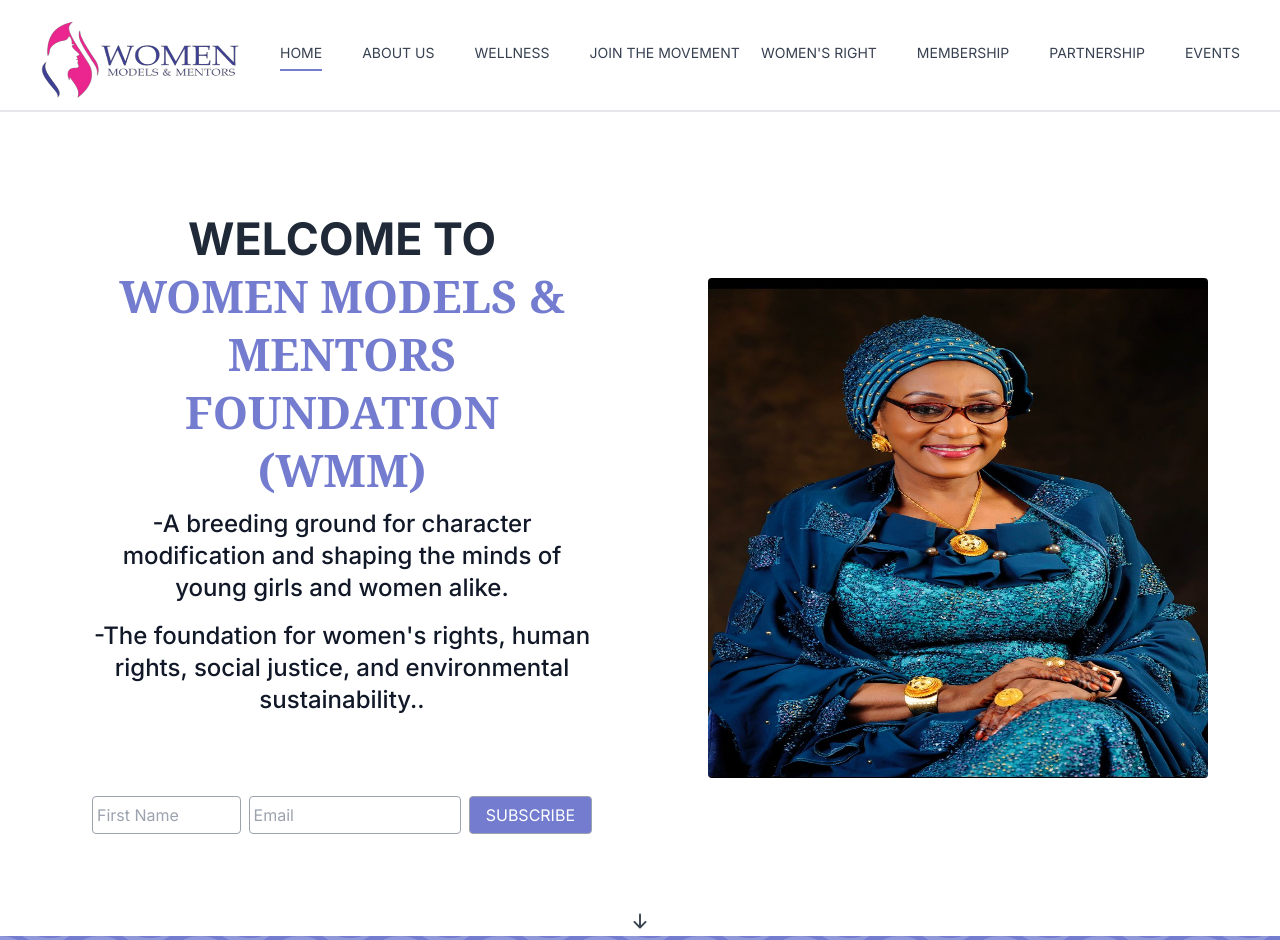
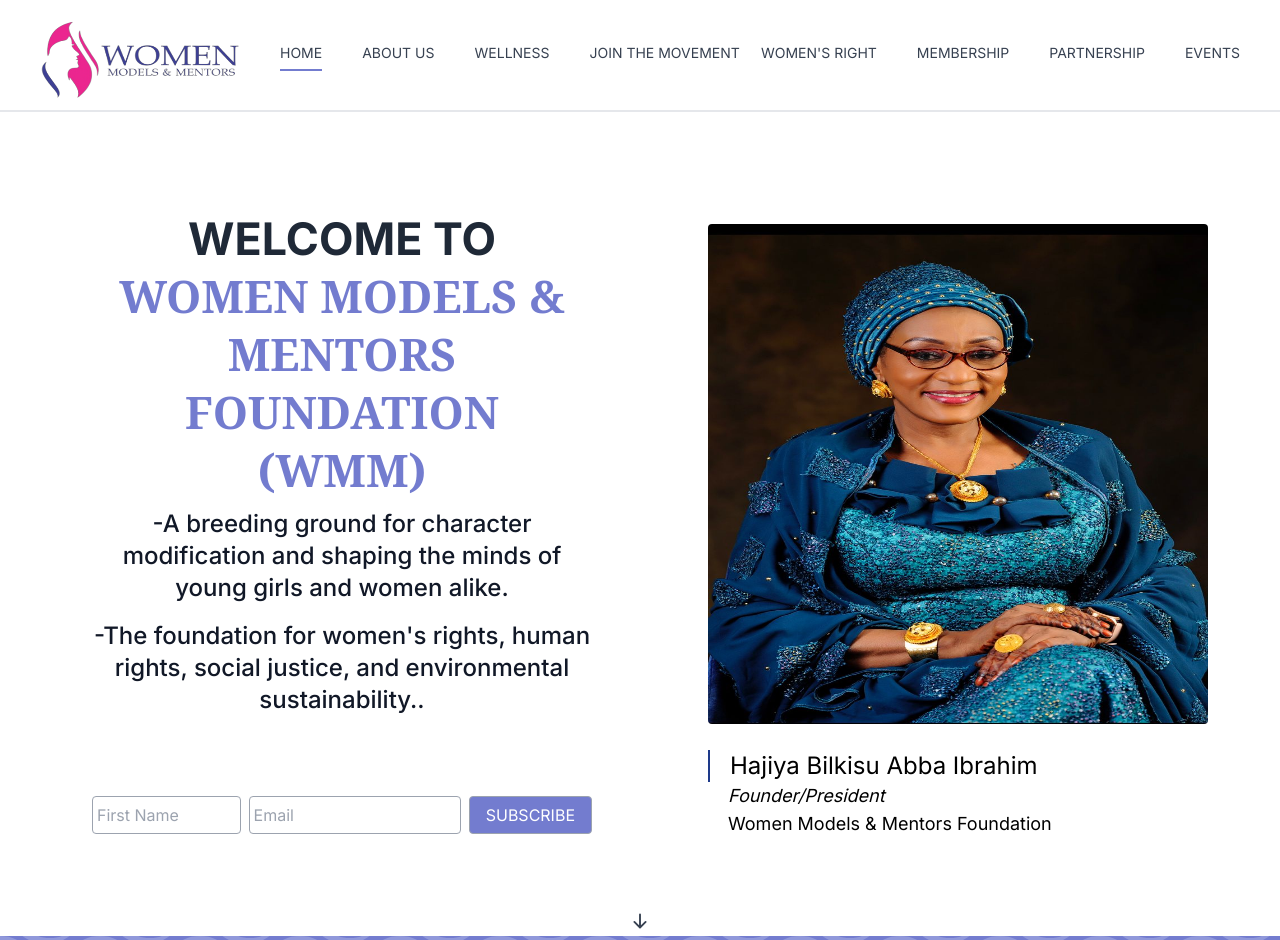
Before and after one commit to itsabubakar/womenmentorsfoundation, a Next.js app: page / in a window 1280 px wide. Shown: the top 940 px of the page. Built offline with nearby package versions, Linux system fonts and the light colour scheme.

Commit message:
name changed

```diff
--- a/components/Hero.jsx
+++ b/components/Hero.jsx
@@ -29,6 +29,11 @@ const Hero = () => {
                 </div>
                 <div className=''>
                     <Image src={hbTwo} width={500} height={500} className='xl:rounded' alt='hero img' />
+                    <div className='pt-5'>
+                        <h3 className='text-2xl border-l-2 border-blue-900 pl-5'>Hajiya Bilkisu Abba Ibrahim</h3>
+                        <p className='text-lg pl-5 italic'>Founder/President</p>
+                        <p className='text-lg pl-5'>Women Models & Mentors Foundation</p>
+                    </div>
                 </div>
             </div>
             <BsArrowDownShort className='justify-self-center mt-14 text-gray-700' size={30} />
```
